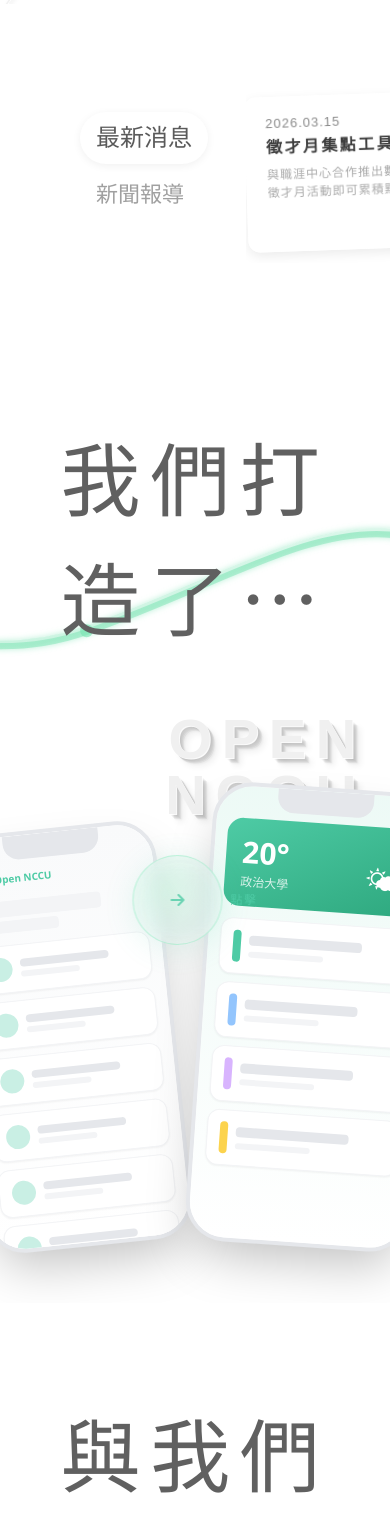
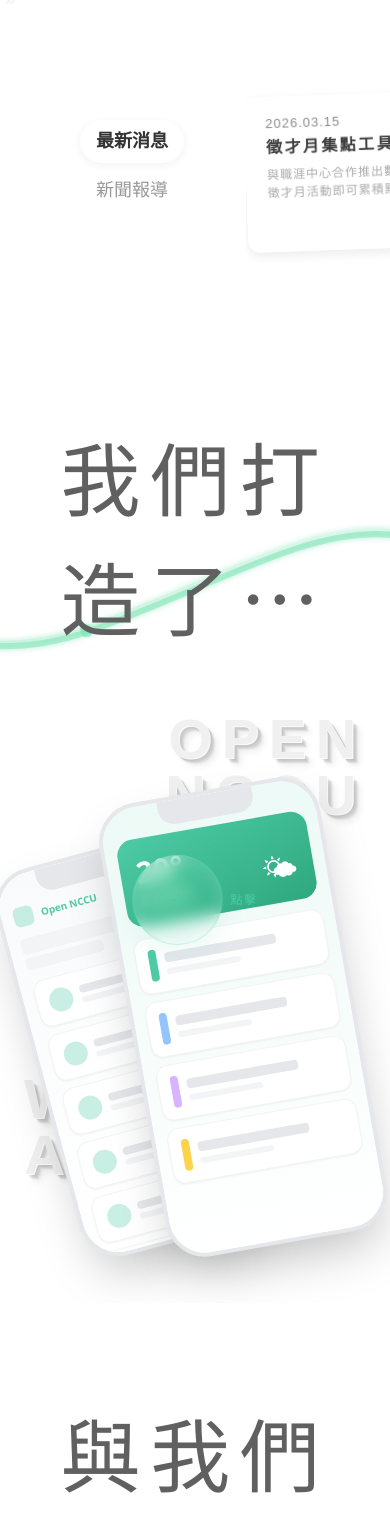
Before and after one commit to s1031432/opennccu-official, a Nuxt app: page / in a window 390 px wide. Shown: the part 840-2377 px from the top of the page. Built offline with nearby package versions, Linux system fonts and the light colour scheme.

Commit message:
v4.4: Product phone mockups both CCW per Figma (-15deg/-10deg), overlap with -mr-12/-ml-12, back phone smaller (w-48/h-400)

```diff
--- a/app/components/CrewSection.vue
+++ b/app/components/CrewSection.vue
@@ -90,10 +90,10 @@
         </div>
 
         <!-- Title -->
-        <!-- Figma: crew.png shows 團隊成員 in BOLD/HEAVY weight (~700-900), NOT light 300 — DO NOT change to light -->
+        <!-- Figma: crew.png shows 團隊成員 in LIGHT weight (300) matching other section titles — DO NOT change to bold -->
         <h2
           class="relative z-10 mb-8 pl-0 lg:pl-0"
-          style="font-family: 'Noto Sans TC', sans-serif; font-size: 80px; font-weight: 700; color: #606060; letter-spacing: 9.6px;"
+          style="font-family: 'Noto Sans TC', sans-serif; font-size: 80px; font-weight: 300; color: #606060; letter-spacing: 9.6px;"
         >
           團隊成員
         </h2>
--- a/app/components/NewsSection.vue
+++ b/app/components/NewsSection.vue
@@ -25,10 +25,10 @@
             :class="activeTab === 'news' ? 'news-badge-pill' : ''"
             @click="activeTab = 'news'"
           >
-            <!-- Figma: ~24-28px, weight 500, #5A5A5A active / #A0A0A0 inactive -->
+            <!-- Figma: ~18-20px, bold active / regular inactive, #333 active / #999 inactive — DO NOT ENLARGE above 20px -->
             <span
-              style="font-family: 'Noto Sans TC', sans-serif; font-size: 24px; font-weight: 500;"
-              :style="{ color: activeTab === 'news' ? '#5a5a5a' : '#a0a0a0' }"
+              style="font-family: 'Noto Sans TC', sans-serif; font-size: 18px;"
+              :style="{ color: activeTab === 'news' ? '#333333' : '#999999', fontWeight: activeTab === 'news' ? '600' : '400' }"
             >最新消息</span>
           </button>
           <button
@@ -36,10 +36,10 @@
             :class="activeTab === 'press' ? 'news-badge-pill' : ''"
             @click="activeTab = 'press'"
           >
-            <!-- Figma: ~22-26px secondary label, lighter color -->
+            <!-- Figma: same size as primary label ~18-20px, lighter when inactive — DO NOT ENLARGE above 20px -->
             <span
-              style="font-family: 'Noto Sans TC', sans-serif; font-size: 22px; font-weight: 400;"
-              :style="{ color: activeTab === 'press' ? '#5a5a5a' : '#a0a0a0' }"
+              style="font-family: 'Noto Sans TC', sans-serif; font-size: 18px;"
+              :style="{ color: activeTab === 'press' ? '#333333' : '#999999', fontWeight: activeTab === 'press' ? '600' : '400' }"
             >新聞報導</span>
           </button>
         </div>
@@ -55,9 +55,9 @@
               :rel="news.url ? 'noopener noreferrer' : undefined"
               class="news-card rounded-[12px] w-[340px] h-[155px] flex-shrink-0 cursor-pointer transition-all relative block no-underline -rotate-[2deg]"
             >
-              <!-- New badge (top right, overlapping card edge per Figma — rounded rectangle ~6px, NOT pill) -->
-              <div v-if="news.isNew" class="absolute right-[-8px] top-[-8px]">
-                <div class="new-badge rounded-[6px] px-3.5 py-1 flex items-center justify-center">
+              <!-- New badge (top right, INSET inside card per Figma — ~12px from edges — DO NOT move outside card) -->
+              <div v-if="news.isNew" class="absolute right-[12px] top-[12px]">
+                <div class="new-badge rounded-[6px] px-3 py-0.5 flex items-center justify-center">
                   <span
                     class="text-white"
                     style="font-family: 'Outfit', sans-serif; font-size: 12px; font-weight: 700; letter-spacing: 0.5px;"
--- a/app/components/ProductSection.vue
+++ b/app/components/ProductSection.vue
@@ -68,11 +68,12 @@
           <span class="watermark-text">APP</span>
         </div>
 
-        <!-- Phone mockups center -->
-        <div class="flex justify-center items-end gap-6 h-[520px] relative z-10">
-          <!-- Phone 1 (back, slightly tilted) -->
-          <div class="relative z-10" :style="{ transform: `translateY(${-scrollY * 0.02}px) rotate(-6deg)` }">
-            <div class="w-52 h-[420px] bg-white rounded-[2.5rem] shadow-2xl border-4 border-gray-200 overflow-hidden relative">
+        <!-- Phone mockups center — Figma: BOTH phones tilt counter-clockwise, overlap ~20-25% -->
+        <!-- DO NOT make right phone clockwise. Both are CCW per Figma. -->
+        <div class="flex justify-center items-end h-[520px] relative z-10">
+          <!-- Phone 1 (back, tilted more CCW ~-15deg per Figma) -->
+          <div class="relative z-10 -mr-12" :style="{ transform: `translateY(${-scrollY * 0.02}px) rotate(-15deg)` }">
+            <div class="w-48 h-[400px] bg-white rounded-[2.5rem] shadow-2xl border-4 border-gray-200 overflow-hidden relative">
               <div class="absolute top-0 left-0 right-0 z-10">
                 <div class="mx-auto w-24 h-6 bg-gray-200 rounded-b-2xl"></div>
               </div>
@@ -106,8 +107,8 @@
             <span style="font-family: 'Noto Sans TC', sans-serif; font-size: 12px; font-weight: 400; color: #4ECBA5; letter-spacing: 1.5px;">點擊</span>
           </div>
 
-          <!-- Phone 2 (front, slightly tilted other way) -->
-          <div class="relative z-20" :style="{ transform: `translateY(${scrollY * 0.015}px) rotate(4deg)` }">
+          <!-- Phone 2 (front, tilted CCW ~-10deg per Figma — DO NOT change to clockwise) -->
+          <div class="relative z-20 -ml-12" :style="{ transform: `translateY(${scrollY * 0.015}px) rotate(-10deg)` }">
             <div class="w-56 h-[460px] bg-white rounded-[2.5rem] shadow-2xl border-4 border-gray-200 overflow-hidden relative">
               <div class="absolute top-0 left-0 right-0 z-10">
                 <div class="mx-auto w-24 h-6 bg-gray-200 rounded-b-2xl"></div>
```
